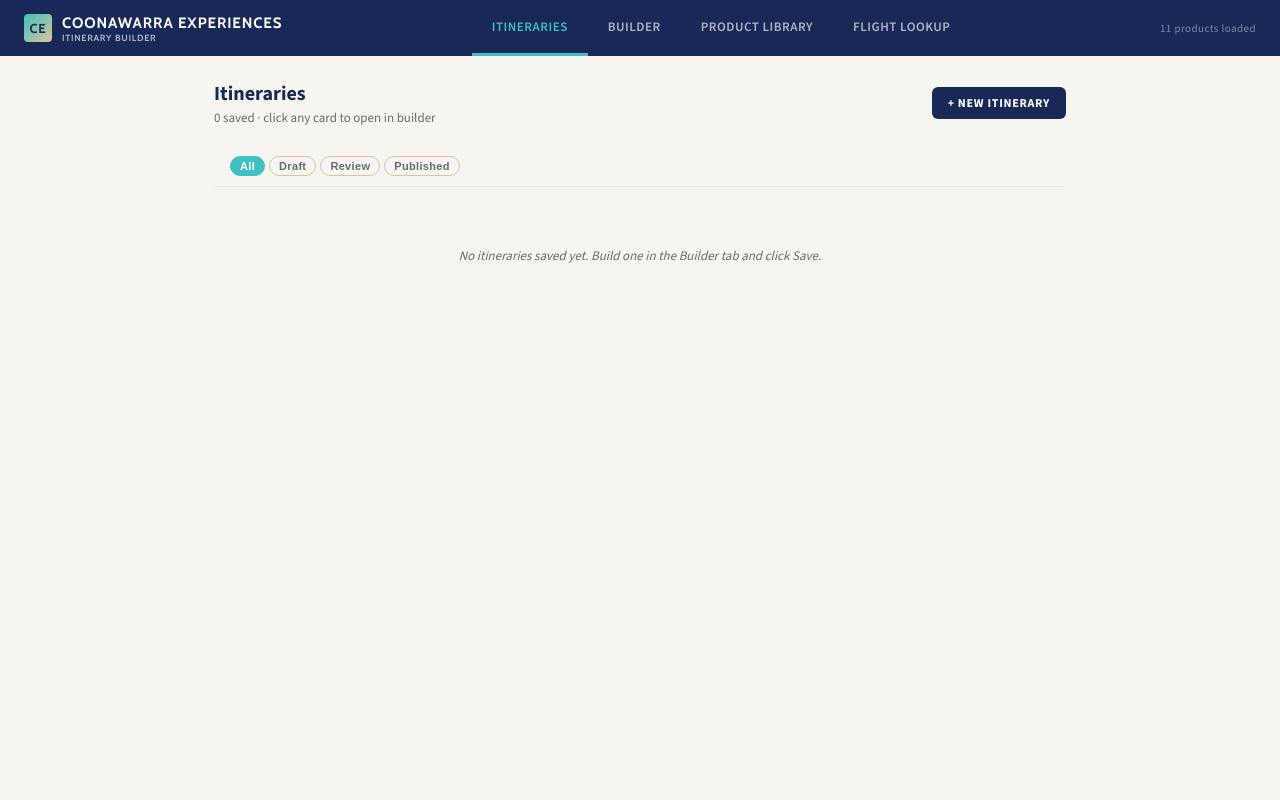
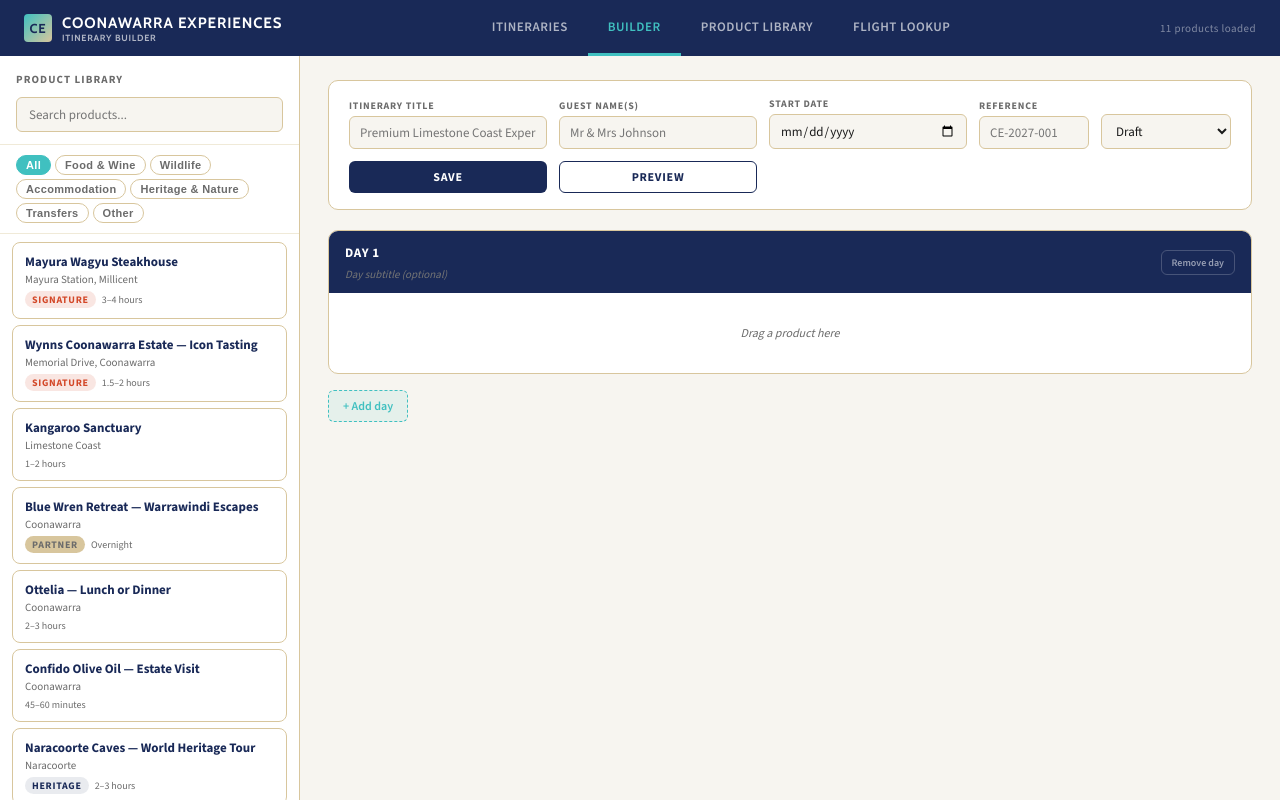
Before and after one commit to SimonMeares/coonawarra-itinerary-builder, a React (Vite) app: page / in a window 1280 px wide. Built offline with nearby package versions, Linux system fonts and the light colour scheme.

Commit message:
Add files via upload

```diff
--- a/src/App.jsx
+++ b/src/App.jsx
@@ -939,12 +939,8 @@ function ProductLibrary({ products, setProducts }) {
 
 // ── Builder tab ───────────────────────────────────────────────────────────────
 function Builder({ products, loadedItinerary }) {
-  const [meta, setMeta] = useLocalStorage("ce_meta", {
-    title: "", guests: "", startDate: "", ref: ""
-  });
-  const [days, setDays] = useLocalStorage("ce_days", [
-    { id: genId(), title: "Day 1", subtitle: "", blocks: [] }
-  ]);
+  const [meta, setMeta] = useState({ title: "", guests: "", startDate: "", ref: "" });
+  const [days, setDays] = useState([{ id: genId(), title: "Day 1", subtitle: "", blocks: [] }]);
   const [mapsKey, setMapsKey] = useLocalStorage("ce_maps_key", "");
   const [savedItineraries, setSavedItineraries] = useLocalStorage("ce_saved_itineraries", []);
   const [currentId, setCurrentId] = useState(null);
@@ -2042,12 +2038,12 @@ function FlightLookup() {
 
 // ── App root ─────────────────────────────────────────────────────────────────
 export default function App() {
-  const [tab, setTab] = useState("itineraries");
+  const [tab, setTab] = useState("builder");
   const [products, setProducts] = useLocalStorage("ce_products", SEED_PRODUCTS);
   const [loadedItinerary, setLoadedItinerary] = useState(null);
 
   function handleOpenItinerary(it) {
-    setLoadedItinerary(it);
+    setLoadedItinerary(it || { meta: { title: "", guests: "", startDate: "", ref: "" }, days: [{ id: genId(), title: "Day 1", subtitle: "", blocks: [] }], id: null, status: "Draft" });
     setTab("builder");
   }
 
```
